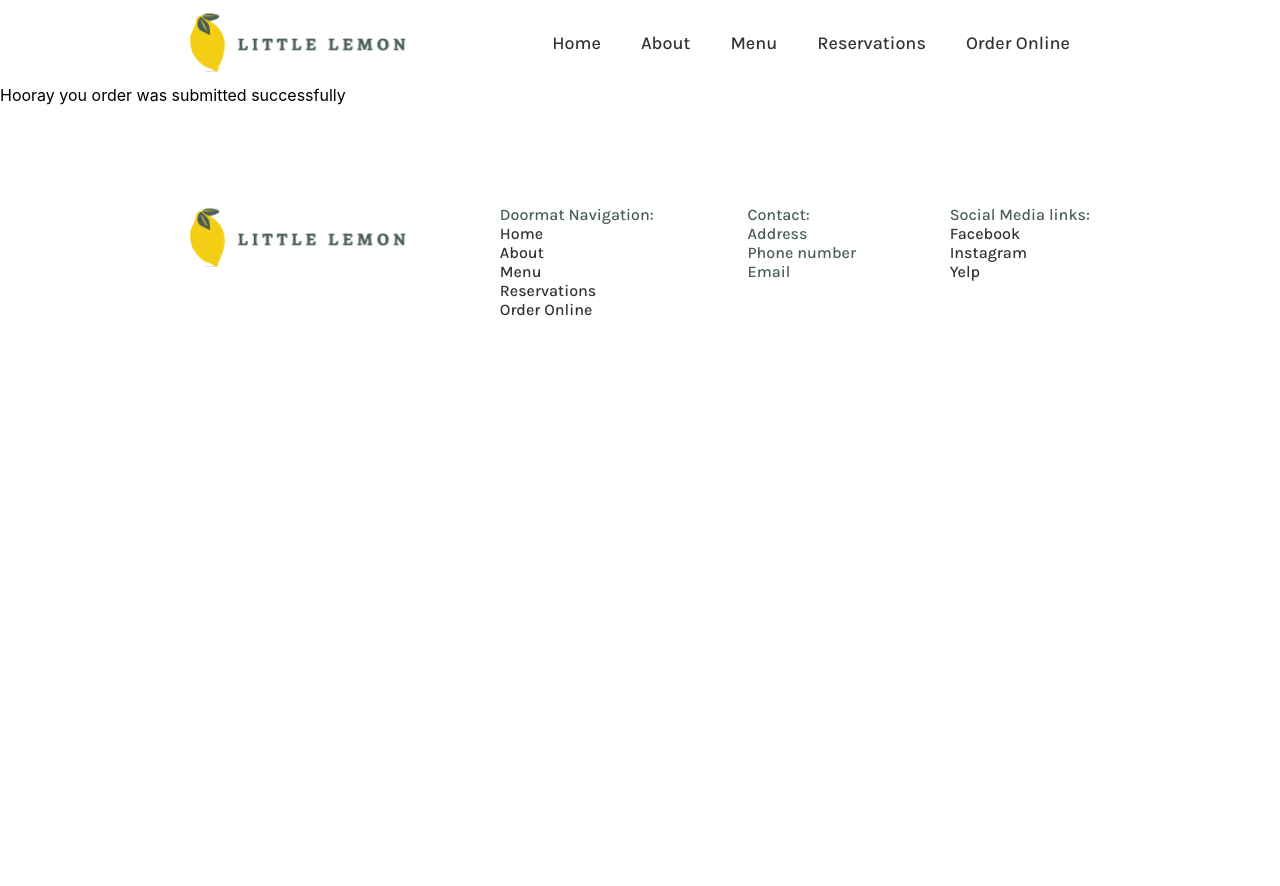
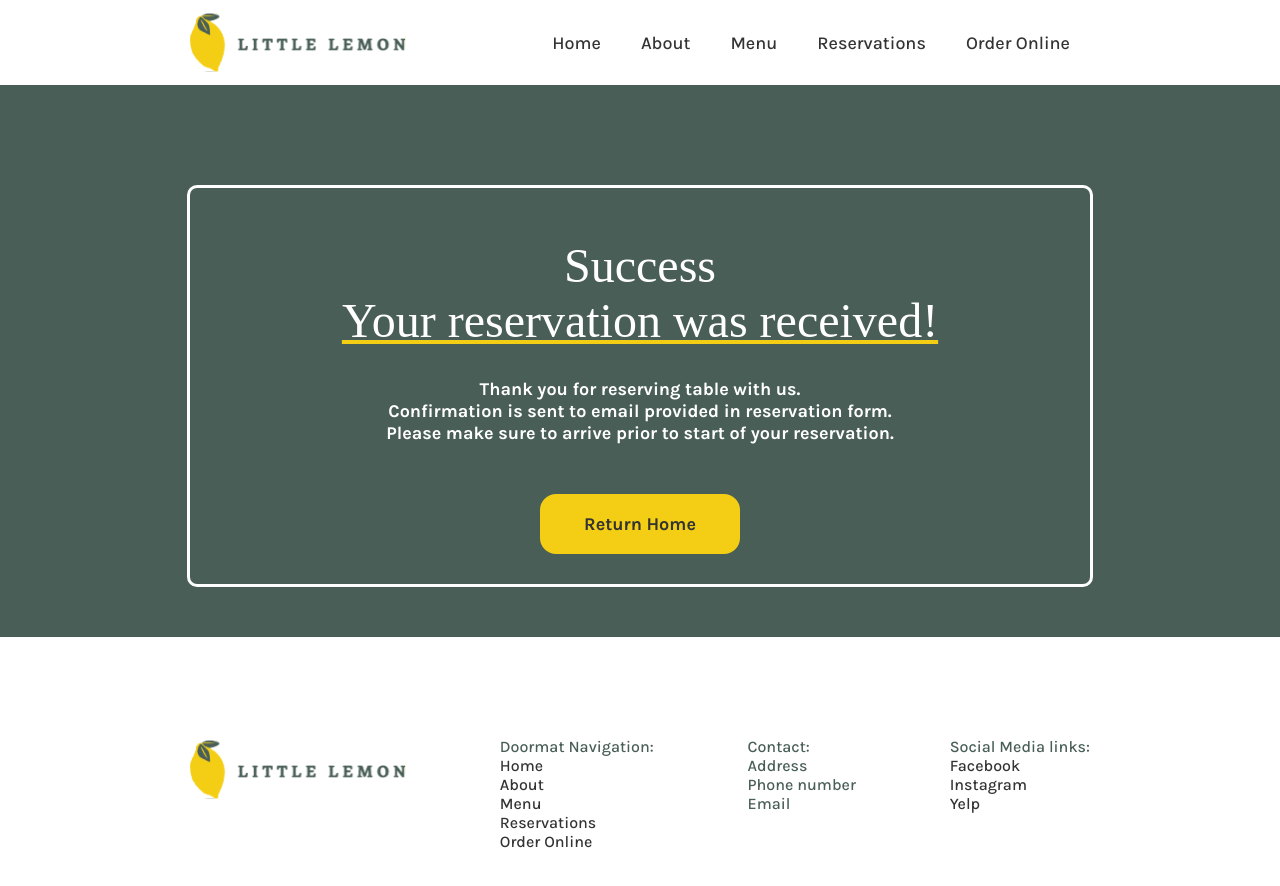
Before and after one commit to lidabzzz/lemon, a React (Create React App) app: page /confirmed in a window 1280 px wide. Shown: the top 886 px of the page. Before the commit the page ends 800 px from the top, so only its background shows below. Built offline with nearby package versions, Linux system fonts and the light colour scheme; a web font is replaced by a local one.

Commit message:
Add confirmation page. Improve UI

```diff
--- a/src/App.js
+++ b/src/App.js
@@ -1,5 +1,5 @@
 import Header from './components/Header';
-import Main from './components/Main';
+import Main from './components/Main/Main';
 import Footer from './components/Footer';
 import { BrowserRouter, Routes, Route, Navigate } from 'react-router-dom';
 import BookingPage from './components/Booking/BookingPage';
--- a/src/components/Booking/BookingForm.js
+++ b/src/components/Booking/BookingForm.js
@@ -1,5 +1,6 @@
 import { useState } from "react";
 import './Form.css';
+
 
 const initialData = {
     username: "",
@@ -9,6 +10,7 @@ const initialData = {
     selectedTime: "",
     date: ""
 }
+
 
 function BookingForm({ availableTimes, updateTimes, submitForm }) {
     const [formData, setFormData] = useState(initialData);
@@ -26,20 +28,23 @@ function BookingForm({ availableTimes, updateTimes, submitForm }) {
             <div className="reservations">
                 <h3>Little Lemon Reservation Form</h3>
                 <form onSubmit={(e) => submitForm(e, formData)} className="reservation-form">
-                    <label className="name-input">
+                    <label className="name-input" for='textInput'>
                         Name:
                         <input
+                        id="textInput"
                         type="text"
                         name="username"
                         value={formData.username}
                         onChange={handleChange}
                         required
+                        minLength={3}
                         aria-label="Name"
                         />
                     </label>
-                    <label className="email-input">
+                    <label className="email-input" for="emailInput">
                         Email:
                         <input
+                        id="emailInput"
                         type="email"
                         name="email"
                         value={formData.email}
@@ -48,9 +53,10 @@ function BookingForm({ availableTimes, updateTimes, submitForm }) {
                         aria-label="Email"
                         />
                     </label>
-                    <label className="guest-input">
+                    <label className="guest-input" for="guestInput">
                         Guests:
                         <input
+                            id="guestInput"
                             type="number"
                             name="numberOfGuests"
                             min={1}
@@ -61,9 +67,10 @@ function BookingForm({ availableTimes, updateTimes, submitForm }) {
                             aria-label="Number of guests"
                         />
                     </label>
-                    <label className="occasion-input">
+                    <label className="occasion-input" for="occasionInput">
                         Special occasion:
                         <select
+                            id="occasionInput"
                             name="occasion"
                             value={formData.occasion}
                             onChange={handleChange}
@@ -75,9 +82,10 @@ function BookingForm({ availableTimes, updateTimes, submitForm }) {
                             <option value="Anniversary">Anniversary</option>
                         </select>
                     </label>
-                    <label className="date-input">
+                    <label className="date-input" for="dateInput">
                         Reservation date:
                         <input
+                        id="dateInput"
                         type="date"
                         name="date"
                         value={formData.date}
@@ -86,9 +94,10 @@ function BookingForm({ availableTimes, updateTimes, submitForm }) {
                         aria-label="Reservation date"
                         />
                     </label>
-                    <label className="time-input">
+                    <label className="time-input" for="timeInput">
                         Reservation time:
                         <select
+                            id="timeInput"
                             name="selectedTime"
                             required
                             onChange={(event) => setFormData({...formData, selectedTime:event.target.value})}
@@ -100,7 +109,7 @@ function BookingForm({ availableTimes, updateTimes, submitForm }) {
                             ))}
                         </select>
                     </label>
-                    <button className="submit-button" type="submit">Reserve</button>
+                    <button className="submit-button" type="submit" aria-label="On Click">Reserve</button>
                 </form>
             </div>
         </section>
--- a/src/components/Booking/ConfirmedBooking.js
+++ b/src/components/Booking/ConfirmedBooking.js
@@ -1,8 +1,24 @@
+import { useNavigate } from 'react-router-dom';
 import React from 'react'
+import './Form.css';
 
  function ConfirmedBooking() {
+  const navigate = useNavigate();
   return (
-    <div>Hooray you order was submitted successfully </div>
+    <section className='reservations-main'>
+      <div className='reservations'>
+        <h2>Success</h2>
+        <h3>Your reservation was received!</h3>
+        <h4 className='confirmation-text'> Thank you for reserving table with us.
+        <br></br>
+          Confirmation is sent to email provided in reservation form.
+        <br></br>
+            Please make sure to arrive prior to start of your reservation.</h4>
+      <button onClick={() => {
+        navigate("/")
+        }} aria-label="On Click" className='home-btn'>Return Home</button>
+        </div>
+    </section>
   )
 }
 
--- a/src/components/Booking/Form.css
+++ b/src/components/Booking/Form.css
@@ -65,3 +65,15 @@ button{
 .note-input {
     grid-column: span 2 / span 2;
 }
+
+.home-btn {
+   display: block;
+   margin-left: auto;
+   margin-right: auto;
+}
+
+.confirmation-text{
+    color: white;
+    text-align: center;
+    margin-top: 30px;
+}
--- a/src/components/CallToAction.js
+++ /dev/null
@@ -1,13 +0,0 @@
-function CallToAction() {
-    return(
-        <section className="call-to-action-main">
-            <div className="call-to-action">
-            <h2 className="">Try the Mediterranean Fusion! Reserve Your Table Now.</h2>
-            <p>Experience the perfect blend of tradition and innovation at The Little Lemon. Indulge in our tantalizing dishes crafted with care by Adrian and Mario. Your culinary adventure awaits!</p>
-            <button>Reserve a table</button>
-            </div>
-        </section>
-    )
-}
-
-export default CallToAction;
--- /dev/null
+++ b/src/components/Main/CallToAction.js
@@ -0,0 +1,22 @@
+import { useNavigate } from "react-router-dom";
+
+function CallToAction() {
+    const navigate = useNavigate();
+    return(
+        <section className="call-to-action-main">
+            <div className="call-to-action">
+                <h2>Try the Mediterranean Fusion! Reserve Your Table Now.</h2>
+                <p>Experience the perfect blend of tradition and innovation at The Little Lemon. Indulge in our tantalizing dishes crafted with care by Adrian and Mario. Your culinary adventure awaits!</p>
+                <button
+                    onClick={() => {
+                        navigate("/reservations")
+                    }}
+                    aria-label="On Click">
+                    Reserve a table
+                </button>
+            </div>
+        </section>
+    )
+}
+
+export default CallToAction;
--- a/src/components/Homepage.js
+++ b/src/components/Main/Homepage.js
@@ -1,4 +1,7 @@
+import { useNavigate } from "react-router-dom";
+
 function Homepage() {
+    const navigate = useNavigate();
     return(
         <div className="homepage-main">
             <div className="homepage" id="home">
@@ -6,7 +9,9 @@ function Homepage() {
                     <h1 className="yellow-header">Little Lemon</h1>
                     <h3 className="white-subheader">San Diego</h3>
                     <p className="white-parag">We are family owned Mediterranean restaurant, focused on traditional recipes served with a modern twist.</p>
-                    <button>Reserve a table</button>
+                    <button onClick={() => {
+                        navigate("/reservations")
+                    }} aria-label="On Click">Reserve a table</button>
                 </div>
             <div className="homepage-img-container"><img className="homepage-img" src="/images/restauranfood.jpg" alt="homepage"/></div>
         </div>
--- a/src/components/Specials.js
+++ b/src/components/Main/Specials.js
@@ -1,6 +1,6 @@
 function Specials() {
     return(
-        <section className="specials-main">
+        <section className="specials-main" id="specials">
             <div className="specials-top">
                 <h3 className="specials">Specials</h3>
                 <button>Online Menu</button>
--- a/src/components/Nav.js
+++ b/src/components/Nav.js
@@ -25,9 +25,9 @@ function Nav() {
             <ul className={showMenu ? "menu open" : "menu"}>
                 <li><Link to="/">Home</Link></li>
                 <li><Link onClick={() => scrollToSection("about")} to="/#about">About</Link></li>
-                <li><Link to="/#menu">Menu</Link></li>
+                <li><Link onClick={() => scrollToSection("specials")} to="/#specials">Menu</Link></li>
                 <li><Link to="/reservations">Reservations</Link></li>
-                <li><Link to="/#order-online">Order Online</Link></li>
+                <li><Link onClick={() => scrollToSection("specials")} to="/#specials">Order Online</Link></li>
             </ul>
         </nav>
     );
```
Also changed, not shown: src/components/Main/CustomersSay.js (renamed from src/components/CustomersSay.js), src/components/Main/LittleLemonStory.js (renamed from src/components/LittleLemonStory.js), src/components/Main/Main.js (renamed from src/components/Main.js).
